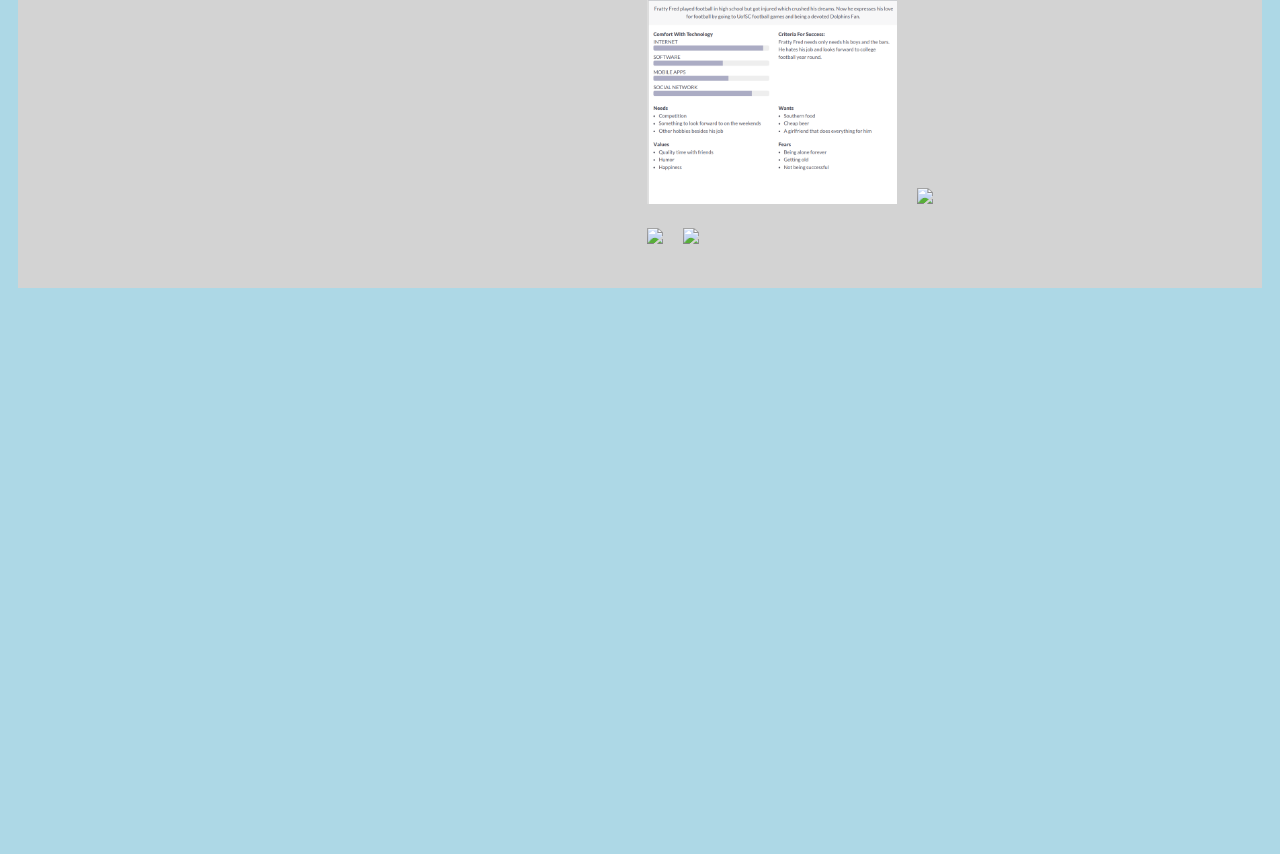
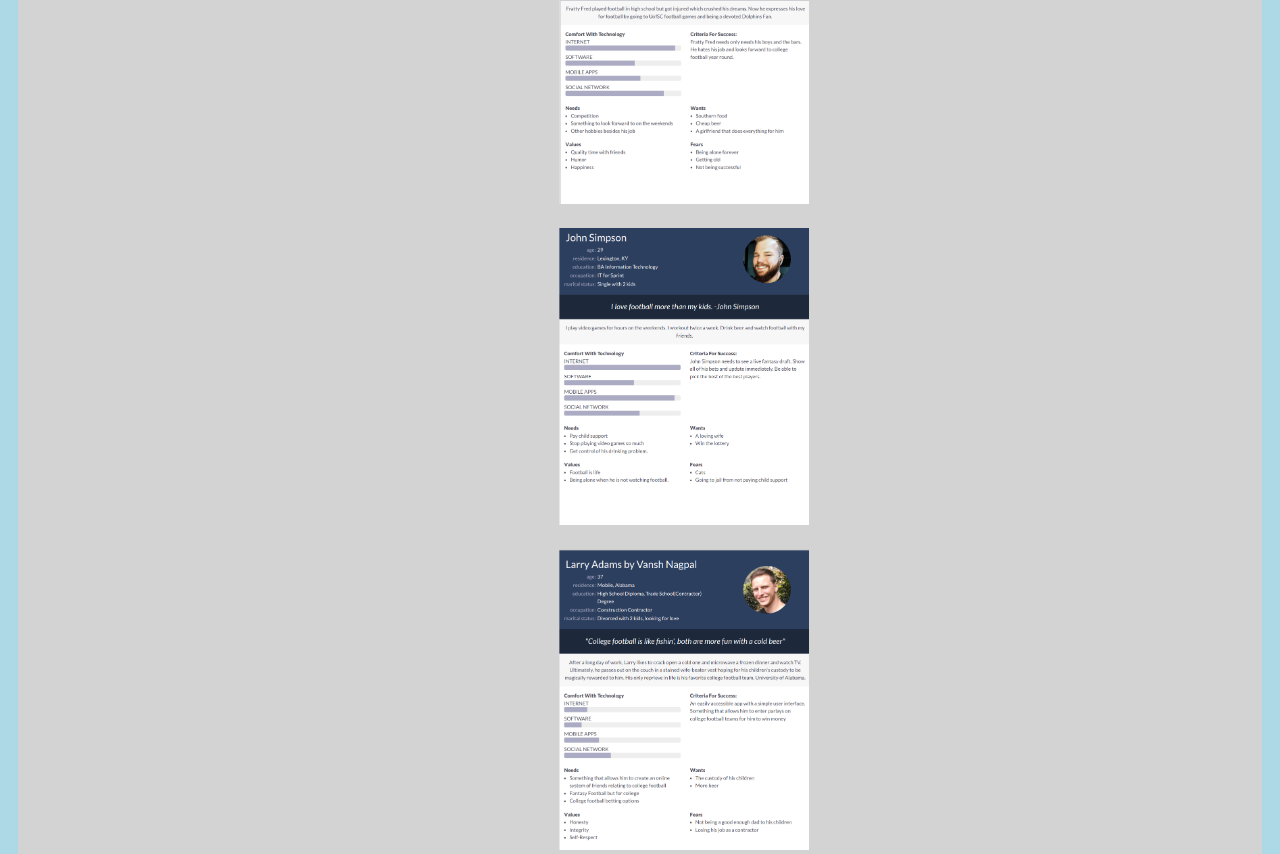
Before and after one commit to vincemoorer/vincemoorer.github.io, a plain HTML site: page index.html in a window 1280 px wide. Shown: the part 766-1620 px from the top of the page. Before the commit the page ends 1064 px from the top, so only its background shows below. Drawn offline with Linux system fonts and the light colour scheme.

Commit message:
Add files via upload

```diff
--- a/index.html
+++ b/index.html
@@ -27,7 +27,7 @@
   </section>
 
   <section class="assignment">
-    <a href="personas.pdf"><img src="persona_Frank.png"><img src="persona_Fratty.png"><img src="persona_John"><img src="persona_Larry"><img src="persona_Toddy"></a>
+    <a href="personas.pdf"><img src="persona_Frank.png"><img src="persona_Fratty.png"><img src="persona_John.png"><img src="persona_Larry.png"><img src="persona_Toddy.png"></a>
     <section class="ass-details">
       <a href="personas.pdf"><h2>Persona: 5 Personas for College Sport's Fantasy</h2></a>
         <p>Personas of a typical college sport's fantasy.
```
